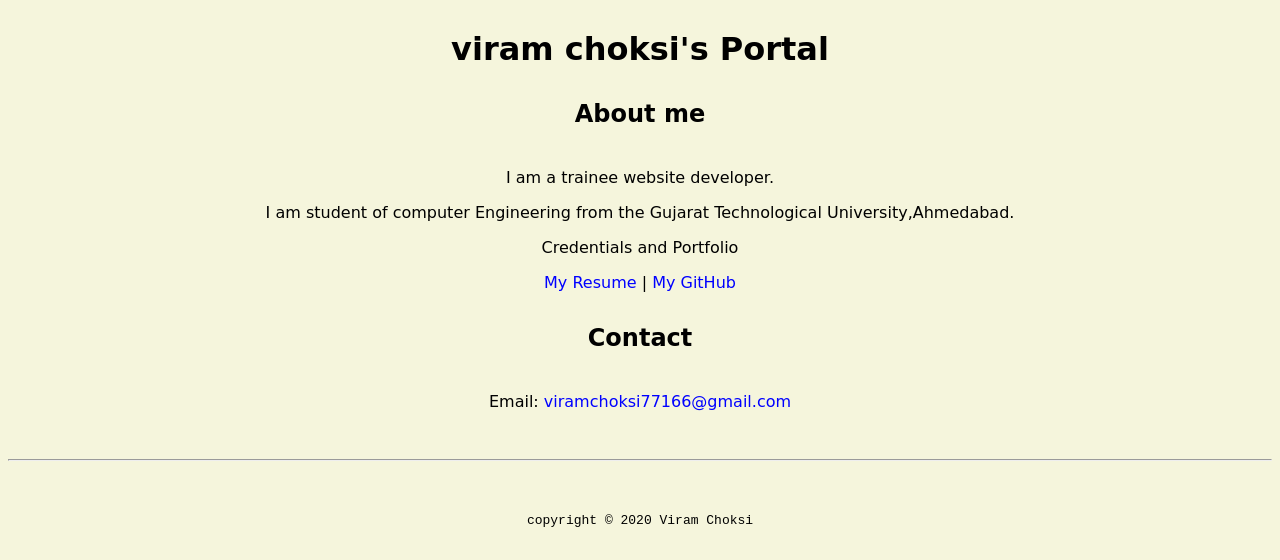
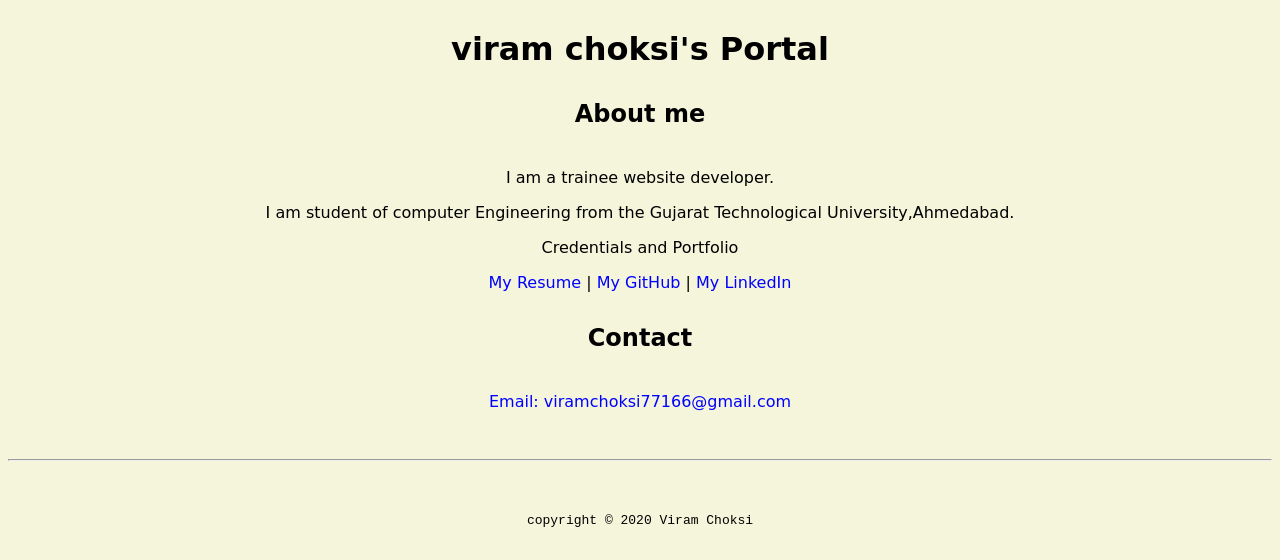
Before and after one commit to viram87/viram87.github.io, a plain HTML site: page index.html in a window 1280 px wide. Shown: the part 978-1538 px from the top of the page. Drawn offline with Linux system fonts and the light colour scheme.

Commit message:
Update index.html

```diff
--- a/index.html
+++ b/index.html
@@ -24,7 +24,7 @@
     <p> I am a trainee website developer. </p>
     <p>I am student of computer Engineering from the Gujarat Technological University,Ahmedabad. </p>
     Credentials and Portfolio
-<p> <a href="resume.html">My Resume </a> | <a href="https://github.com/viram87" >My GitHub </a> </p>
+<p> <a href="resume.html">My Resume </a> | <a href="https://github.com/viram87" >My GitHub </a> | <a href="www.linkedin.com/in/viram-choksi-095a441a6">My LinkedIn </p>
 
 <h2> Contact </h2>
 
```
